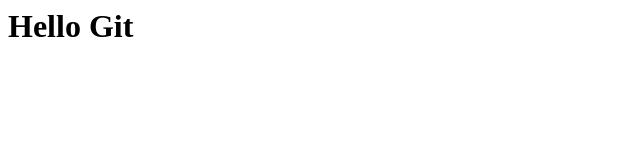
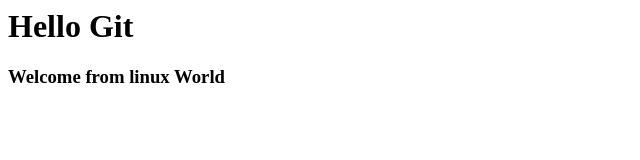
Before and after one commit to HAW777/Git, a plain HTML site: page index.html in a window 1280 px wide. Shown: the whole page, without its empty margins (0-640 px from the left). Drawn offline with Linux system fonts and the light colour scheme.

Commit message:
second commit

```diff
--- a/index.html
+++ b/index.html
@@ -1 +1,3 @@
 <h1>Hello Git</h1>
+
+<h3>Welcome from linux World</h3>
```
